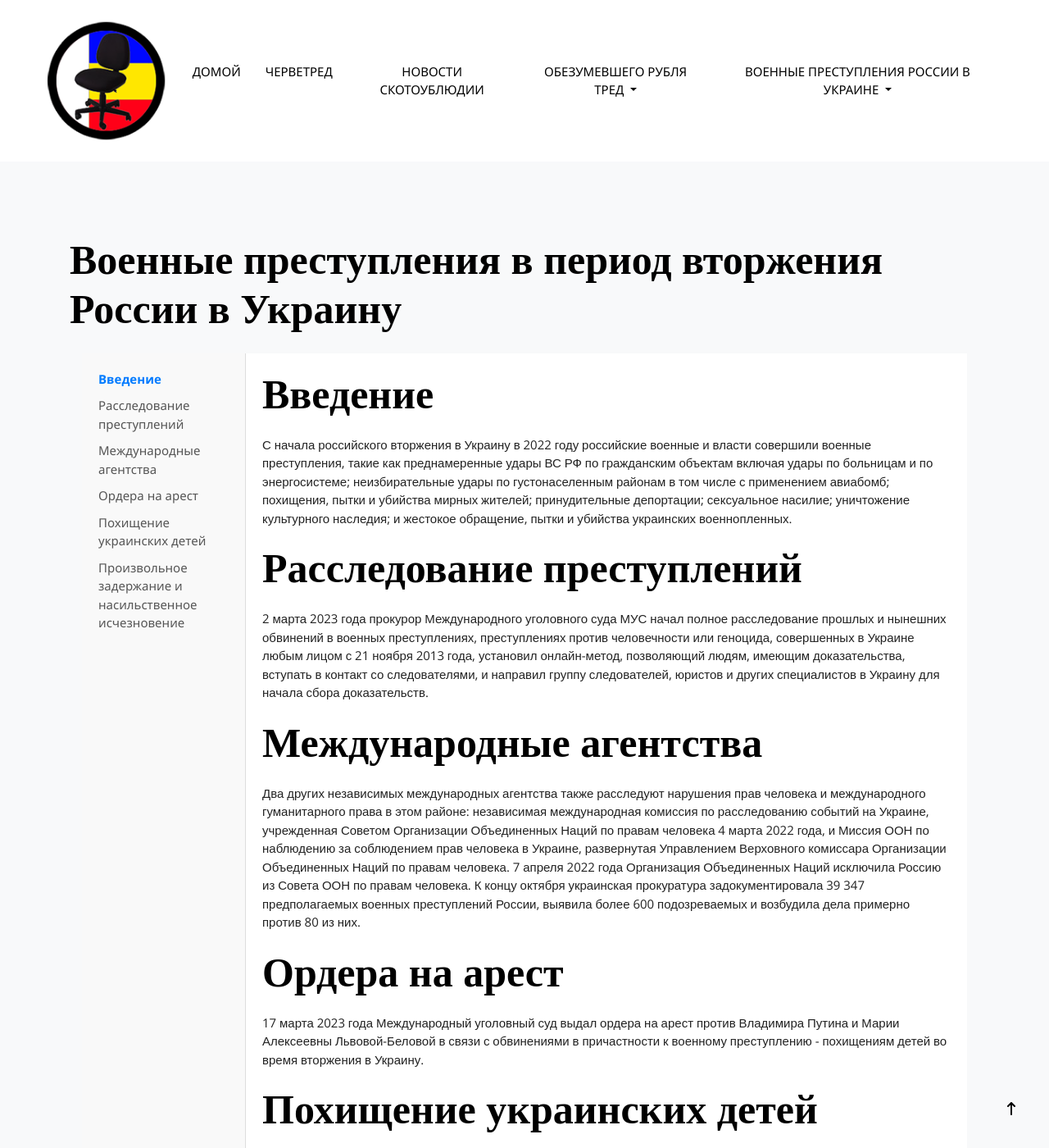
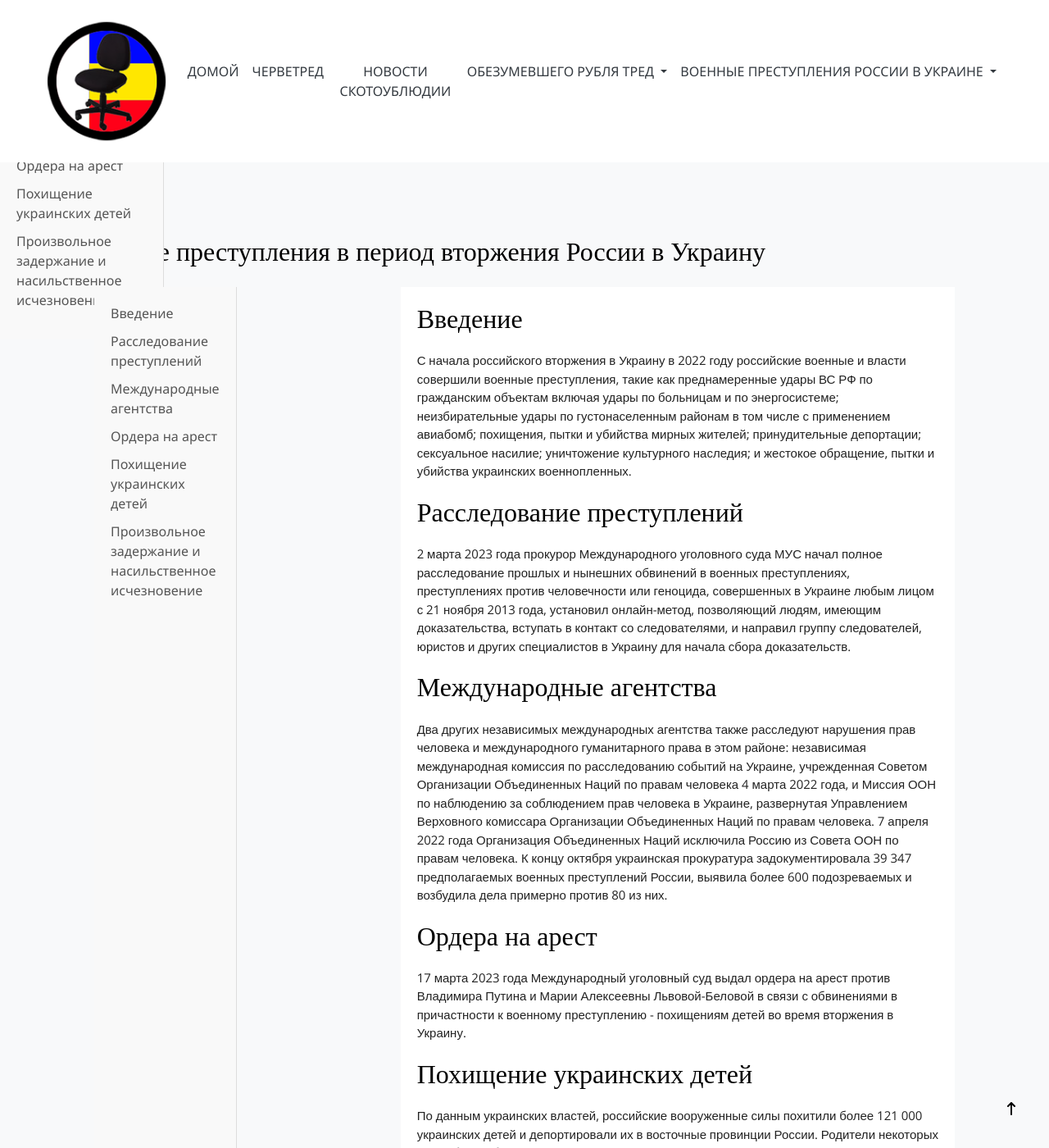
Before and after one commit to chervetred/chervetred.github.io, a Jekyll site: the page built from _pages/test.html, in a window 1280 px wide and 1400 px high. Shown: the whole window at 82% size. Built offline with Jekyll 4.4.1, drawn with Linux system fonts in a browser that asks for light colours; some web fonts are replaced; a script that is not in the unit is left out; comment, search, counter and statistics services are not loaded.

Commit message:
Update test.html

```diff
--- a/_pages/test.html
+++ b/_pages/test.html
@@ -10,6 +10,7 @@ image:
 <meta charset="UTF-8">
 <meta name="viewport" content="width=device-width, initial-scale=1.0">
 <title>Fixed Sidebar</title>
+<link href="https://stackpath.bootstrapcdn.com/bootstrap/4.5.2/css/bootstrap.min.css" rel="stylesheet">
 <style>
 body {
     margin: 0;
@@ -23,10 +24,18 @@ body {
     position: relative;
 }
 
+.sidebar-container {
+    width: 200px;
+    position: fixed;
+    top: 0;
+    left: 0;
+    bottom: 0;
+    padding-top: 20px;
+    overflow-y: auto;
+}
+
 .sidebar {
-    position: sticky;
-    top: 20px;
-    width: 200px;
+    width: 100%;
     padding: 20px;
     background-color: #f9f9f9;
     border-right: 1px solid #ddd;
@@ -47,19 +56,27 @@ body {
 }
 
 .content {
-    flex: 1;
+    margin-left: 200px;
     padding: 20px;
-    overflow-y: auto;
     background-color: #fff;
-}
-
-.sidebar ul li.active a {
-    color: #007bff;
-    font-weight: bold;
 }
 </style>
 </head>
 <body>
+
+<div class="container">
+    <div class="sidebar-container">
+        <div class="sidebar" id="sidebar">
+            <ul>
+                <li><a href="#category1">Введение</a></li>
+                <li><a href="#category2">Расследование преступлений</a></li>
+                <li><a href="#category3">Международные агентства</a></li>
+                <li><a href="#category4">Ордера на арест</a></li>
+                <li><a href="#category5">Похищение украинских детей</a></li>
+                <li><a href="#category6">Произвольное задержание и насильственное исчезновение</a></li>
+            </ul>
+        </div>
+    </div>
 
 <div class="container">
     <div class="sidebar" id="sidebar">
```
Also changed, not shown: other parts of _pages/test.html (+20 -18 lines).
